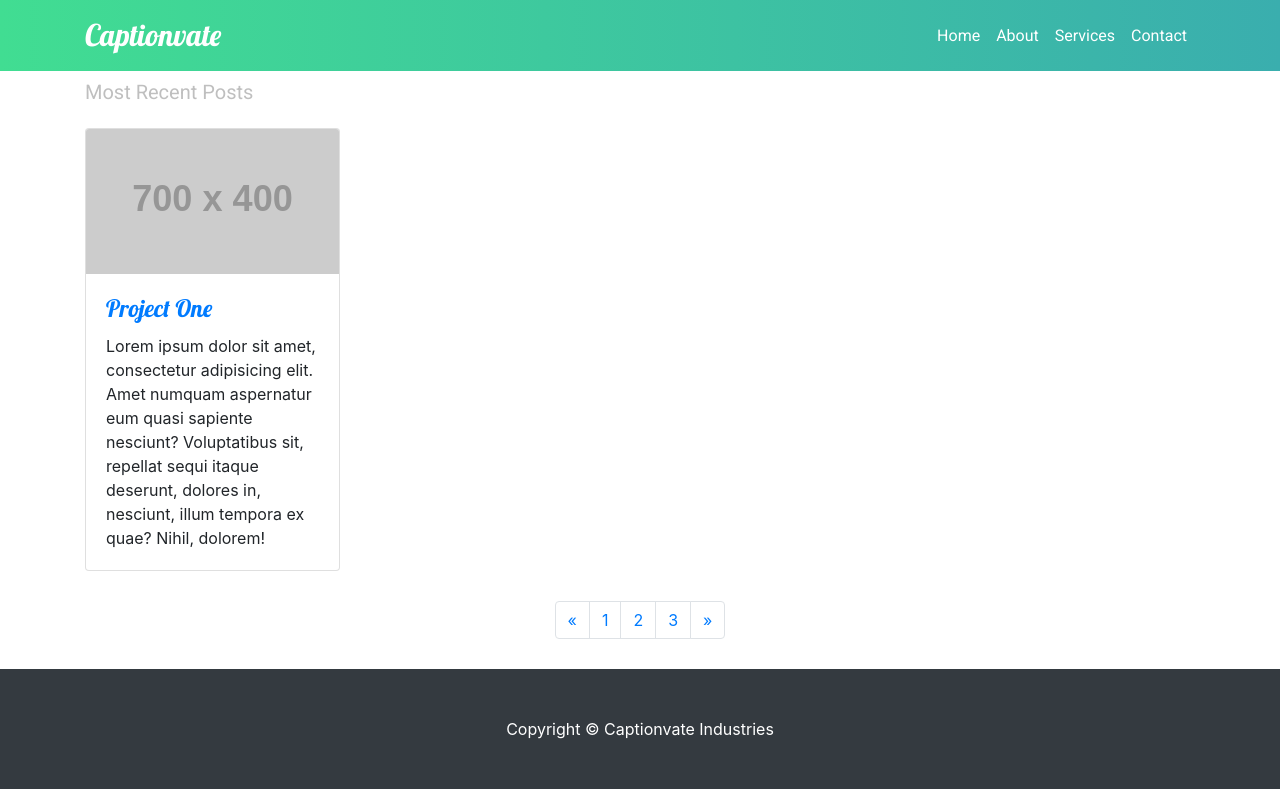
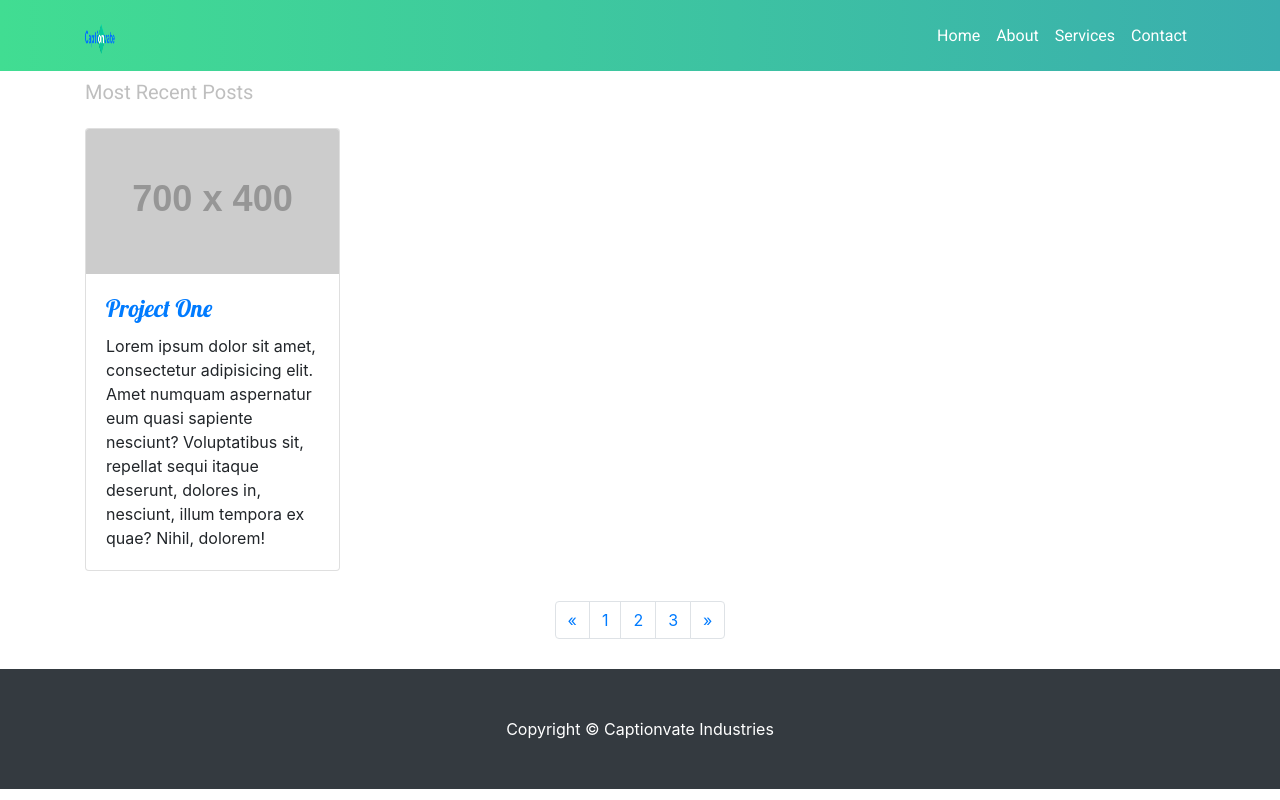
Before and after one commit to yanesroann/spartahacks2018, a website: page index.html in a window 1280 px wide. Drawn offline with Linux system fonts and the light colour scheme; placeholder pictures from the web are drawn by us.

Commit message:
Added Logo

```diff
--- a/index.html
+++ b/index.html
@@ -26,7 +26,9 @@
     <!-- Navigation -->
     <nav class="navbar navbar-expand-lg fixed-top">
       <div class="container">
-        <a class="navbar-brand" href="#">Captionvate</a>
+        <a class="navbar-brand" href="#">
+          <img src="CaptionvateLogo.png" width="30" height="30" alt="">
+        </a>
         <button class="navbar-toggler" type="button" data-toggle="collapse" data-target="#navbarResponsive" aria-controls="navbarResponsive" aria-expanded="false" aria-label="Toggle navigation">
           <span class="navbar-toggler-icon"></span>
         </button>
```
Also changed, not shown: CaptionvateLogo.png (added).
